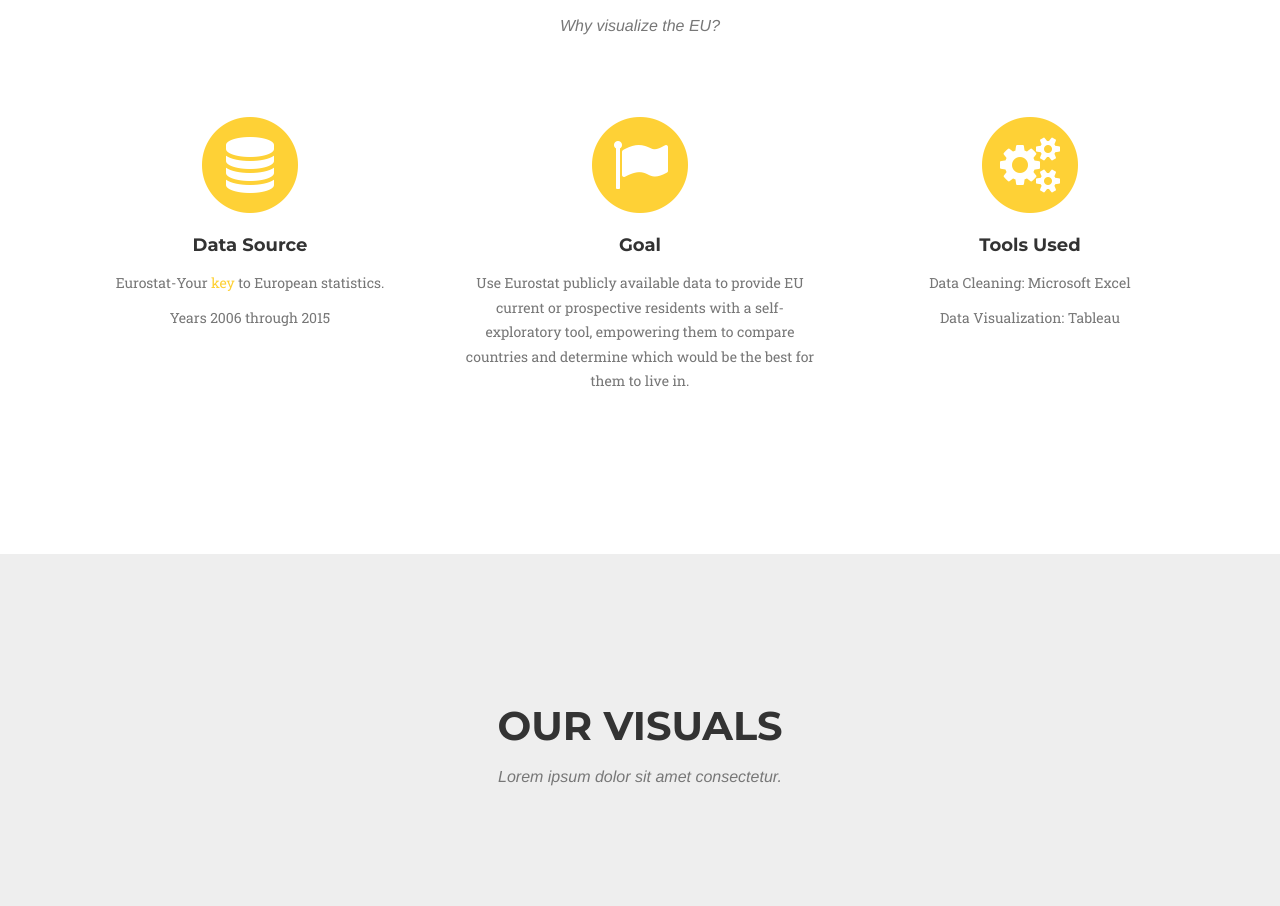
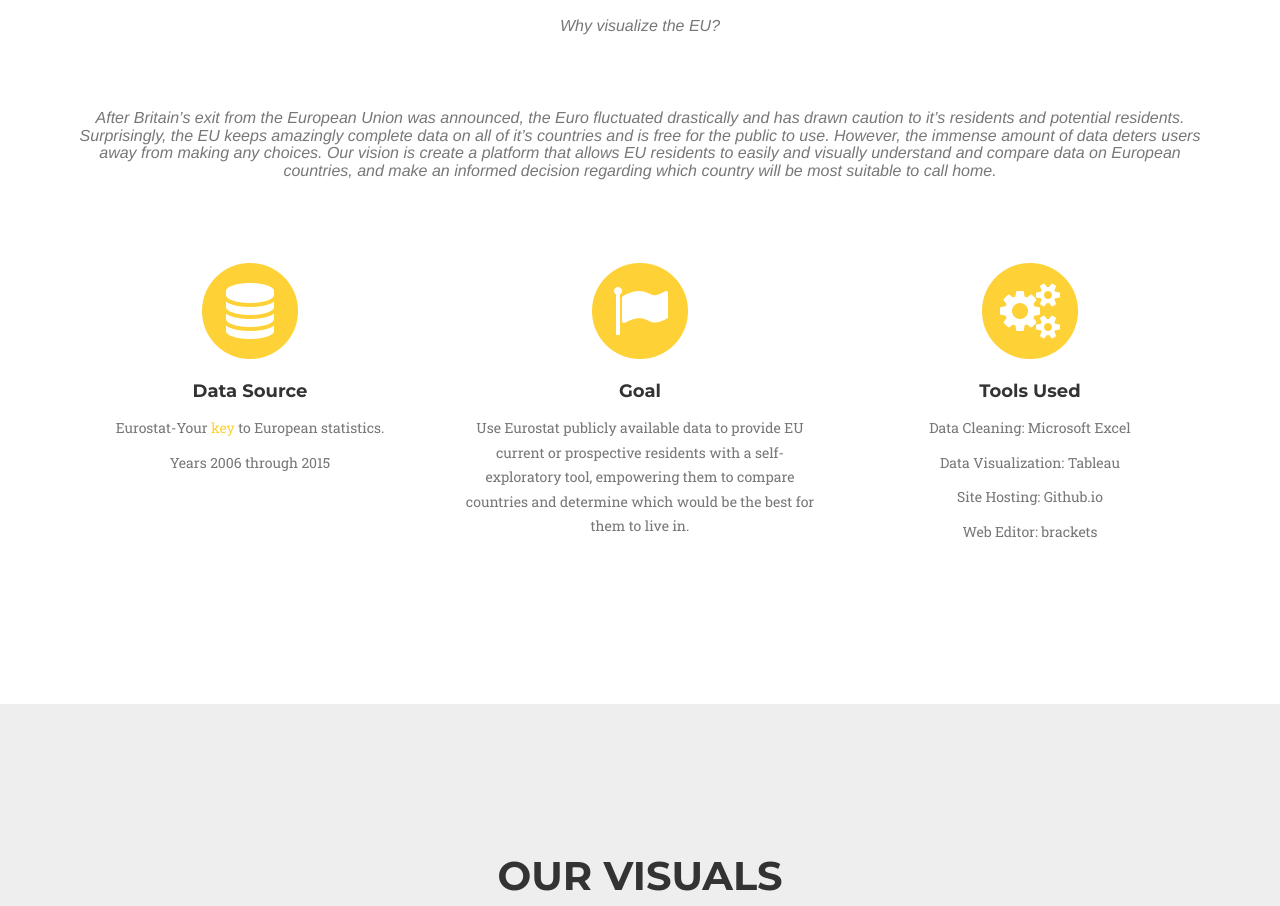
Before and after one commit to JansonLui/w209-Explore-EU.github.io, a website: page index.html in a window 1280 px wide. Shown: the part 955-1861 px from the top of the page. Drawn offline with nearby package versions, Linux system fonts and the light colour scheme; a web font is replaced by a local one.

Commit message:
updating about section

```diff
--- a/index.html
+++ b/index.html
@@ -87,6 +87,7 @@
                 <div class="col-lg-12 text-center">
                     <h2 class="section-heading">About</h2>
                     <h3 class="section-subheading text-muted">Why visualize the EU?</h3>
+                    <h3 class="section-subheading text-muted">After Britain’s exit from the European Union was announced, the Euro fluctuated drastically and has drawn caution to it’s residents and potential residents. Surprisingly, the EU keeps amazingly complete data on all of it’s countries and is free for the public to use. However, the immense amount of data deters users away from making any choices. Our vision is create a platform that allows EU residents to easily and visually understand and compare data on European countries, and make an informed decision regarding which country will be most suitable to call home.</h3>
                 </div>
             </div>
             <div class="row text-center">
@@ -114,6 +115,8 @@
                     <h4 class="service-heading">Tools Used</h4>
                     <p class="text-muted">Data Cleaning: Microsoft Excel</p>
                     <p class="text-muted">Data Visualization: Tableau</p>
+                    <p class="text-muted">Site Hosting: Github.io</p>
+                    <p class="text-muted">Web Editor: brackets</p>
                 </div>
             </div>
         </div>
```
